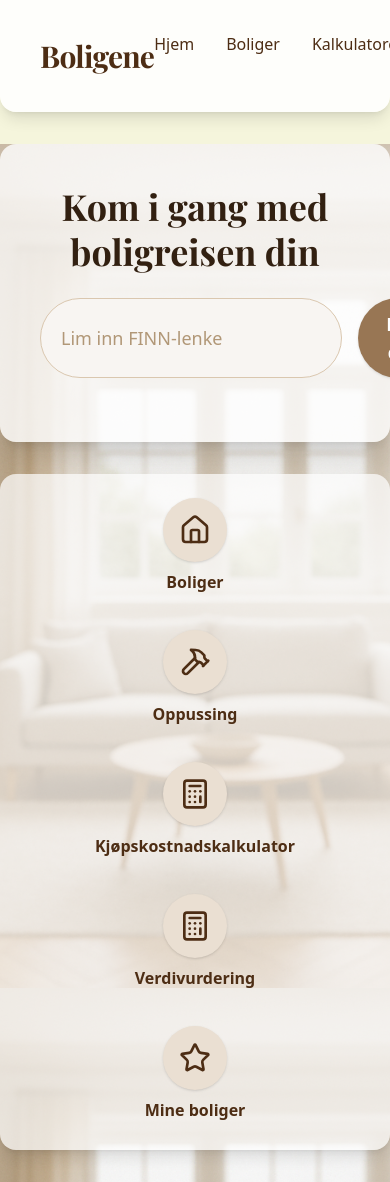
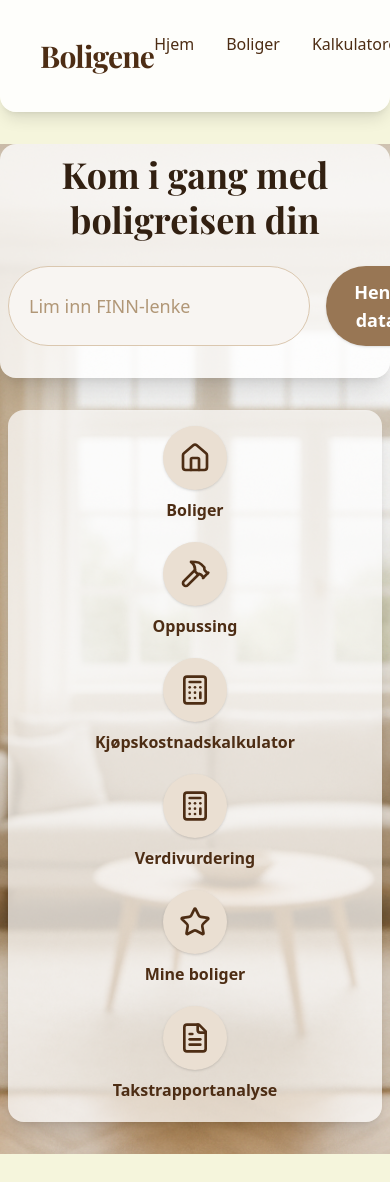
Before and after one commit to Boligene/boligplattform, a React (Vite) app: page / in a window 390 px wide. Shown: the top 1182 px of the page. After the commit the page ends 1154 px from the top, so only its background shows below. Built offline with nearby package versions, Linux system fonts and the light colour scheme.

Commit message:
Mobiloptimalisering: Home-side container og meny 100% mobilvennlig (w-full, padding, overflow-x-hidden)

```diff
--- a/src/pages/Home.tsx
+++ b/src/pages/Home.tsx
@@ -1,6 +1,6 @@
-import React, { useState, useEffect } from "react";
+import * as React from "react";
 import { useBolig } from "../context/BoligContext";
-import { Home, Hammer, Calculator, Star, ArrowRight, Trash2, Check } from "lucide-react";
+import { Home, Hammer, Calculator, Star, ArrowRight, Trash2, Check, FileText } from "lucide-react";
 import { Link, useNavigate } from "react-router-dom";
 
 // Hjelpefunksjon for lagring i localStorage
@@ -22,13 +22,13 @@ export default function HomePage() {
     removeBolig
   } = useBolig();
 
-  const [finnUrl, setFinnUrl] = useState("");
-  const [feilmelding, setFeilmelding] = useState("");
-  const [laster, setLaster] = useState(false);
+  const [finnUrl, setFinnUrl] = React.useState("");
+  const [feilmelding, setFeilmelding] = React.useState("");
+  const [laster, setLaster] = React.useState(false);
   const navigate = useNavigate();
 
   // Hent fra localStorage ved oppstart
-  useEffect(() => {
+  React.useEffect(() => {
     if (boliger.length === 0) {
       const lagret = hentBoligerLokalt();
       if (lagret.length > 0) {
@@ -39,7 +39,7 @@ export default function HomePage() {
   }, []);
 
   // Oppdater localStorage når boliger endres
-  useEffect(() => {
+  React.useEffect(() => {
     lagreBoligerLokalt(boliger);
   }, [boliger]);
 
@@ -97,10 +97,10 @@ export default function HomePage() {
   }
 
   return (
-    <div className="min-h-screen bg-[url('/bg-livingroom.png')] bg-cover bg-center bg-no-repeat bg-fixed flex flex-col">
-      <main className="flex flex-col items-center justify-center flex-1">
+    <div className="min-h-screen w-full bg-[url('/bg-livingroom.png')] bg-cover bg-center bg-no-repeat bg-fixed flex flex-col overflow-x-hidden">
+      <main className="flex flex-col items-center justify-center flex-1 w-full">
 
-        <div className="bg-white/80 rounded-2xl shadow-xl p-10 w-full max-w-2xl flex flex-col items-center mb-8">
+        <div className="bg-white/80 rounded-2xl shadow-xl p-2 sm:p-6 md:p-10 w-full max-w-2xl flex flex-col items-center mb-8">
           <h2 className="text-4xl font-seriflogo font-bold text-brown-900 text-center mb-6 leading-tight">
             Kom i gang med<br />boligreisen din
           </h2>
@@ -204,8 +204,8 @@ export default function HomePage() {
         </div>
 
         {/* Meny, behold som før */}
-        <section className="w-full max-w-4xl flex flex-col items-center">
-          <div className="bg-white/70 rounded-2xl shadow-lg px-8 py-6 w-full flex flex-col md:flex-row items-center justify-center gap-8 mb-8">
+        <section className="w-full max-w-4xl flex flex-col items-center px-2 sm:px-0">
+          <div className="bg-white/70 rounded-2xl shadow-lg px-2 sm:px-8 py-4 sm:py-6 w-full flex flex-col md:flex-row items-center justify-center gap-4 sm:gap-8 mb-8">
             <Link to="/boliger" className="flex flex-col items-center group cursor-pointer transition hover:scale-105 active:scale-95">
               <div className="bg-brown-100 rounded-full w-16 h-16 flex items-center justify-center shadow group-hover:bg-brown-200 transition mb-2">
                 <Home className="w-8 h-8 text-brown-800" />
@@ -236,6 +236,12 @@ export default function HomePage() {
               </div>
               <span className="font-semibold text-brown-800 mb-1">Mine boliger</span>
             </Link>
+            <Link to="/takstrapportanalyse" className="flex flex-col items-center group cursor-pointer transition hover:scale-105 active:scale-95">
+              <div className="bg-brown-100 rounded-full w-16 h-16 flex items-center justify-center shadow group-hover:bg-brown-200 transition mb-2">
+                <FileText className="w-8 h-8 text-brown-800" />
+              </div>
+              <span className="font-semibold text-brown-800 mb-1">Takstrapportanalyse</span>
+            </Link>
           </div>
         </section>
       </main>
```
